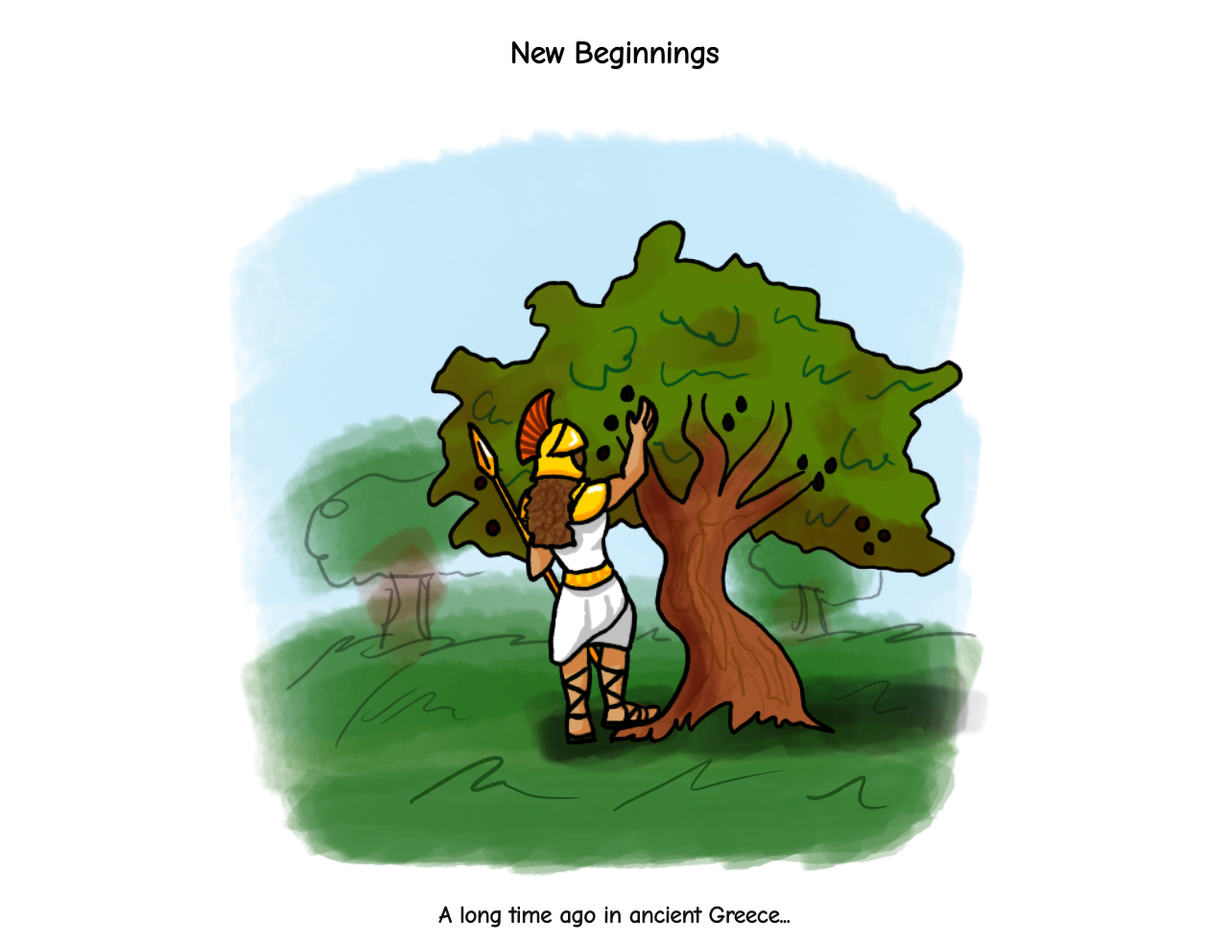
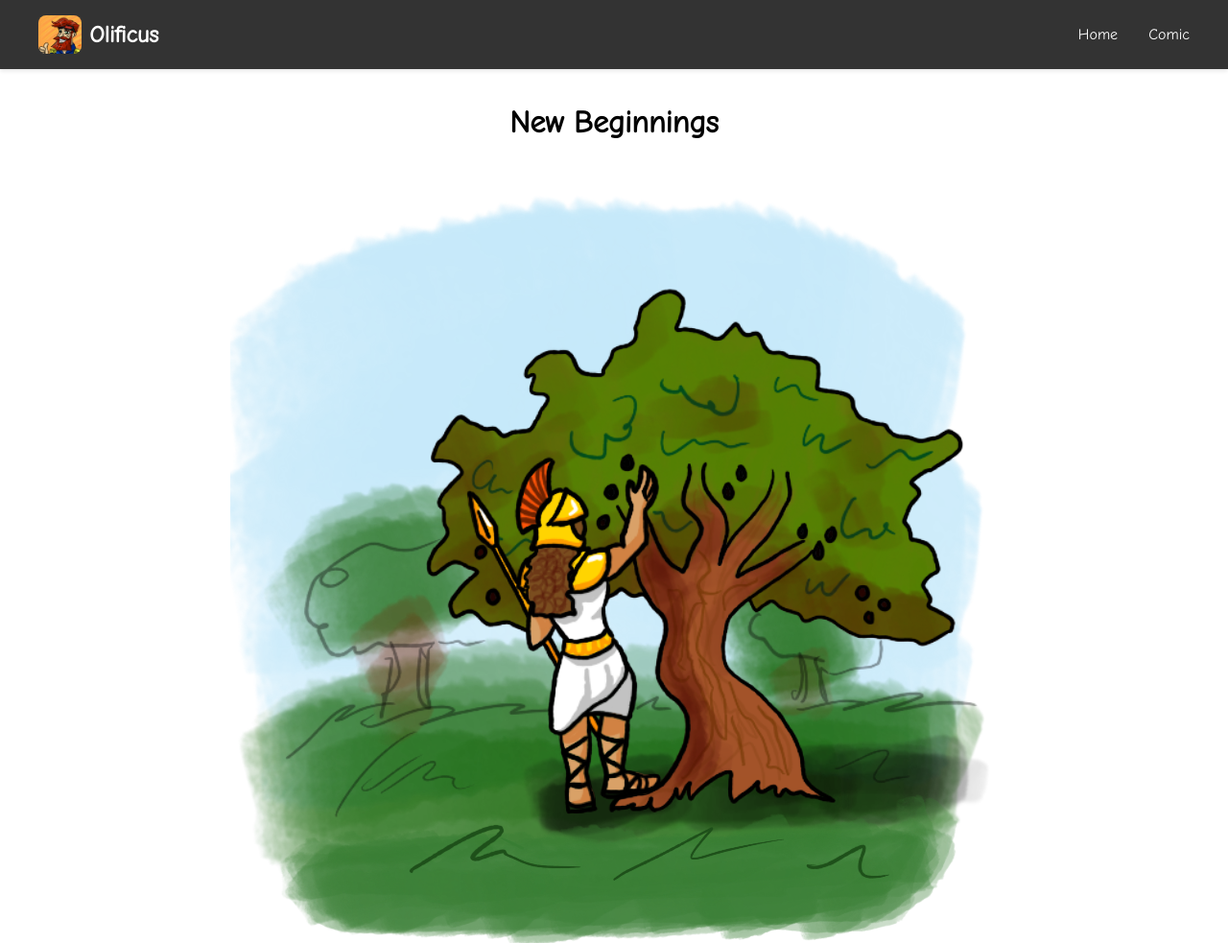
Before and after one commit to echujon/olificus, an Eleventy site: page comic/temp-comic-1.md in a window 1280 px wide. Shown: the top 983 px of the page at 96% size. Built offline with nearby package versions, Linux system fonts and the light colour scheme; Eleventy itself is replaced by a stand-in of ours; files that its build step writes are made by us from their sources.

Commit message:
Made it more site friendly.

```diff
--- a/_includes/comic.njk
+++ b/_includes/comic.njk
@@ -115,6 +115,7 @@
     </style>
 </head>
 <body>
+    {% include "navbar.njk" %}
     <h1>{{ title }}</h1>
 
     <article>
--- /dev/null
+++ b/_includes/navbar.njk
@@ -0,0 +1,82 @@
+<style>
+    .navbar {
+        background-color: #333;
+        padding: 1rem;
+        position: sticky;
+        top: 0;
+        z-index: 1000;
+        box-shadow: 0 2px 4px rgba(0,0,0,0.1);
+    }
+
+    .navbar-container {
+        max-width: 1200px;
+        margin: 0 auto;
+        display: flex;
+        justify-content: space-between;
+        align-items: center;
+    }
+
+    .navbar-logo {
+        font-size: 1.5rem;
+        font-weight: bold;
+        color: white;
+        text-decoration: none;
+        font-family: 'Comic Neue', system-ui, -apple-system, sans-serif;
+        display: flex;
+        align-items: center;
+        gap: 0.5rem;
+    }
+
+    .navbar-logo img {
+        height: 40px;
+        width: auto;
+        border-radius: 8px;
+    }
+
+    .navbar-logo:hover {
+        color: #ddd;
+    }
+
+    .navbar-links {
+        display: flex;
+        gap: 2rem;
+        list-style: none;
+        margin: 0;
+        padding: 0;
+    }
+
+    .navbar-links a {
+        color: white;
+        text-decoration: none;
+        font-size: 1rem;
+        transition: color 0.2s;
+    }
+
+    .navbar-links a:hover {
+        color: #ddd;
+    }
+
+    @media (max-width: 768px) {
+        .navbar-container {
+            flex-direction: column;
+            gap: 1rem;
+        }
+
+        .navbar-links {
+            gap: 1rem;
+        }
+    }
+</style>
+
+<nav class="navbar">
+    <div class="navbar-container">
+        <a href="/" class="navbar-logo">
+            <img src="/images/olificus.jpg" alt="Olificus">
+            <span>Olificus</span>
+        </a>
+        <ul class="navbar-links">
+            <li><a href="/">Home</a></li>
+            <li><a href="/comic/s1/e1/">Comic</a></li>
+        </ul>
+    </div>
+</nav>
--- a/index.html
+++ b/index.njk
@@ -6,6 +6,11 @@
     <title>Olifcus</title>
     <meta name="viewport" content="width=device-width, initial-scale=1.0">
     <style>
+        body {
+            margin: 0;
+            padding: 0;
+            font-family: 'Comic Neue', system-ui, -apple-system, sans-serif;
+        }
         .image-wrapper {
             position: relative;
             display: flex;
@@ -57,12 +62,60 @@
             bottom: 10px;
             font-size: clamp(1rem, 8vw, 4rem);
         }
+
+        /* Comic preview section */
+        .comic-preview {
+            max-width: 500px;
+            margin: 2rem auto;
+            padding: 0 1rem;
+        }
+
+        .comic-preview a {
+            display: block;
+            text-decoration: none;
+            color: inherit;
+            transition: transform 0.2s;
+        }
+
+        .comic-preview a:hover {
+            transform: scale(1.02);
+        }
+
+        .comic-preview img {
+            width: 100%;
+            height: auto;
+            border-radius: 8px;
+            box-shadow: 0 4px 8px rgba(0,0,0,0.2);
+        }
+
+        .comic-preview h2 {
+            text-align: center;
+            margin-bottom: 1rem;
+            margin-top: 0;
+            font-size: 1.5rem;
+        }
+
+        .new-badge {
+            background-color: #ff4444;
+            color: white;
+            padding: 0.25rem 0.5rem;
+            border-radius: 4px;
+            font-size: 0.8rem;
+            margin-left: 0.5rem;
+        }
     </style>
 </head>
-<div class="image-wrapper">
-    <img src="/images/olificus.jpg" alt="Olificus">
-    <div class="overlay-text top">Olificus</div>
-    <div class="overlay-text bottom">Coming Soon...</div>
+<body>
+{% include "navbar.njk" %}
+
+<div class="comic-preview">
+    <a href="/comic/s1/e1/">
+        <h2>
+            New Beginnings
+            <span class="new-badge">New!</span>
+        </h2>
+        <img src="/images/uploads/1000000486.png" alt="New Beginnings">
+    </a>
 </div>
-
+</body>
 </html>
```
Also changed, not shown: .github/workflows/purge-cache.yml.
